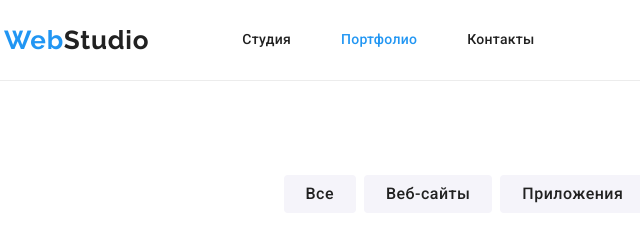
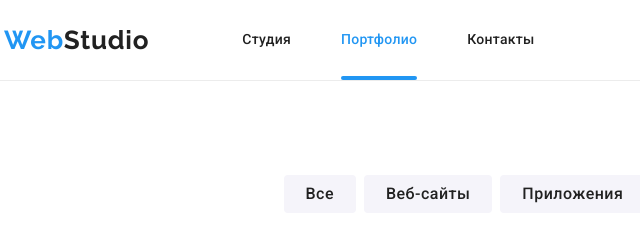
Before and after one commit to TaniaSemeshchuk/goit-markup-hw-05, a plain HTML site: page pages/portfolio.html in a window 1280 px wide. Shown: the top 240 px of the page, 51-691 px from the left. Drawn offline with nearby package versions, Linux system fonts and the light colour scheme.

Commit message:
Робить полоску підкресленя активної сторінки в хедері
Робить полоску підкресленя активної сторінки в хедері

```diff
--- a/css/styles.css
+++ b/css/styles.css
@@ -101,6 +101,8 @@ button {
   padding-bottom: 32px;
 
   transition: color 250ms cubic-bezier(0.4, 0, 0.2, 1);
+
+  /*position: relative;*/
 }
 
 .menu-link li {
@@ -114,6 +116,19 @@ button {
 
 .menu-link.current {
   color: var(--accent-color);
+  position: relative;
+}
+
+.current::after {
+  content: '';
+  position: absolute;
+  left: 0;
+  bottom: 0;
+  display: block;
+  width: 100%;
+  height: 4px;
+  border-radius: 2px;
+  background-color: var(--accent-color);
 }
 
 /* Контакты в nav*/
```
